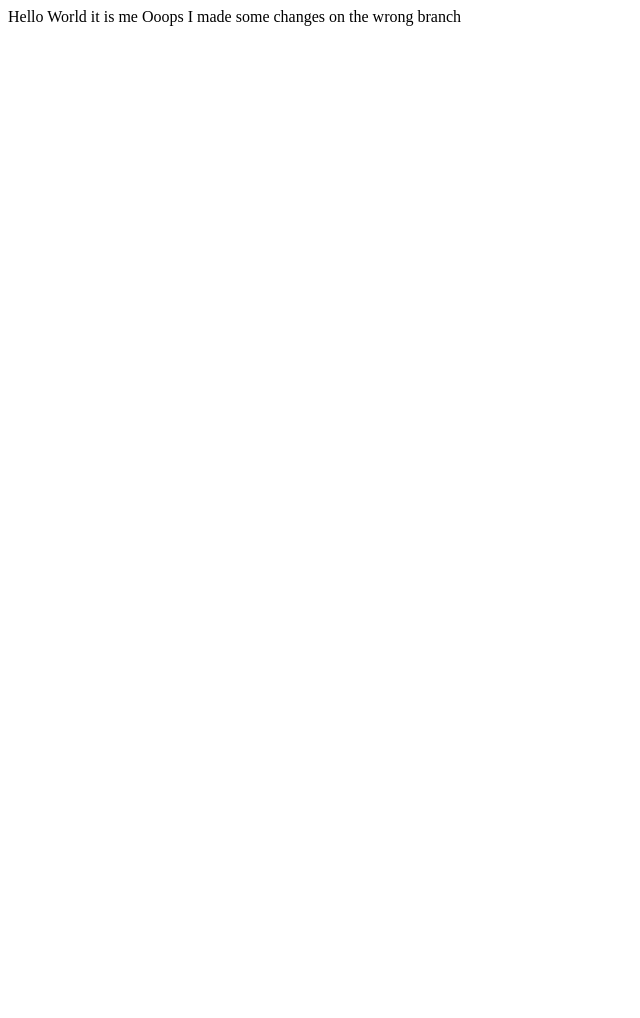
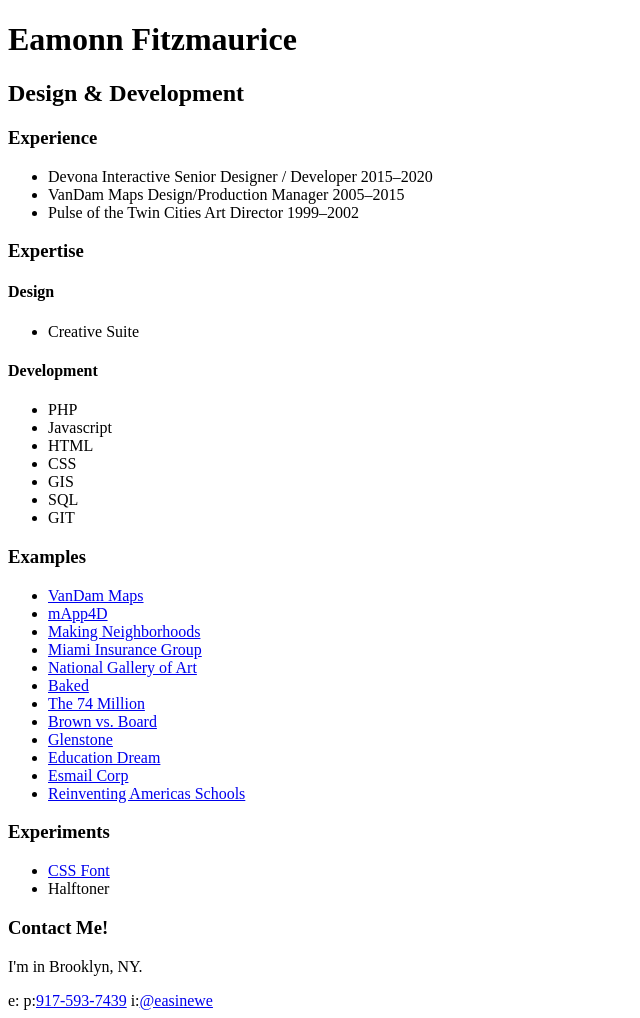
Before and after one commit to easinewe/learn_git, a plain HTML site: page index.html in a window 1280 px wide. Shown: the whole page, without its empty margins (0-640 px from the left). Before the commit the page ends 800 px from the top, so only its background shows below. Drawn offline with Linux system fonts and the light colour scheme.

Commit message:
flesh out port

```diff
--- a/index.html
+++ b/index.html
@@ -2,11 +2,83 @@
 <html>
 <head>
 <meta charset="UTF-8">
-<title>home</title>
+<title>Eamonn Fitzmaurice | Design & Development in Brooklyn, NY</title>
 </head>
 
 <body>
-	Hello World it is me
-	Ooops I made some changes on the wrong branch
+	<h1>Eamonn Fitzmaurice</h1>
+	<h2>Design & Development</h2>
+	<section>
+		<h3>Experience</h3>
+		<ul>
+			<li>
+				Devona Interactive
+				Senior Designer / Developer
+				2015–2020
+			</li>
+			<li>
+				VanDam Maps
+				Design/Production Manager
+				2005–2015
+			</li>
+			<li>
+				Pulse of the Twin Cities
+				Art Director
+				1999–2002
+			</li>
+		</ul>
+	</section>
+
+	<section>
+		<h3>Expertise</h3>
+		<h4>Design</h4>
+			<ul>
+				<li>Creative Suite</li>
+			</ul>
+		<h4>Development</h4>
+			<ul>
+				<li>PHP</li>
+				<li>Javascript</li>
+				<li>HTML</li>
+				<li>CSS</li>
+				<li>GIS</li>
+				<li>SQL</li>
+				<li>GIT</li>
+			</ul>
+	</section>
+
+	<section>
+		<h3>Examples</h3>
+			<ul>
+				<li><a href="https://vandam.com">VanDam Maps</a></li>
+				<li><a href="https://www.youtube.com/watch?v=oc8N_B0qc8Q">mApp4D</a></li>
+				<li><a href="http://www.chpcny.org/makingneighborhoodsregional/">Making Neighborhoods</a></li>
+				<li><a href="https://miainsurancegroup.com">Miami Insurance Group</a></li>
+				<li><a href="https://vandam.com/our_work_detail.php?id=20">National Gallery of Art</a></li>
+				<li><a href="https://bakednyc.com">Baked</a></li>
+				<li><a href="https://www.the74million.org">The 74 Million</a></li>
+				<li><a href="https://brown65.the74million.org">Brown vs. Board</a></li>
+				<li><a href="https://www.glenstone.org">Glenstone</a></li>
+				<li><a href="http://educationdream.com">Education Dream</a></li>
+				<li><a href="https://www.esmailcorp.com">Esmail Corp</a></li>
+				<li><a href="http://reinventingschools.the74million.org">Reinventing Americas Schools</a></li>
+			</ul>
+	</section>
+
+	<section>
+		<h3>Experiments</h3>
+			<ul>
+				<li><a href="#">CSS Font</a></li>
+				<li><a>Halftoner</a></li>
+			</ul>
+	</section>
+
+	<footer>
+		<h3>Contact Me!</h3>
+		<p>I'm in Brooklyn, NY.</p>
+		e:<a href="mailto:eamonnfitzmaurice@gmail.com"></a>
+		p:<a href="tel:917-593-7439">917-593-7439</a>
+		i:<a href="https://www.instagram.com/easinewe/">@easinewe</a>
+	</footer>
 </body>
 </html>
```
